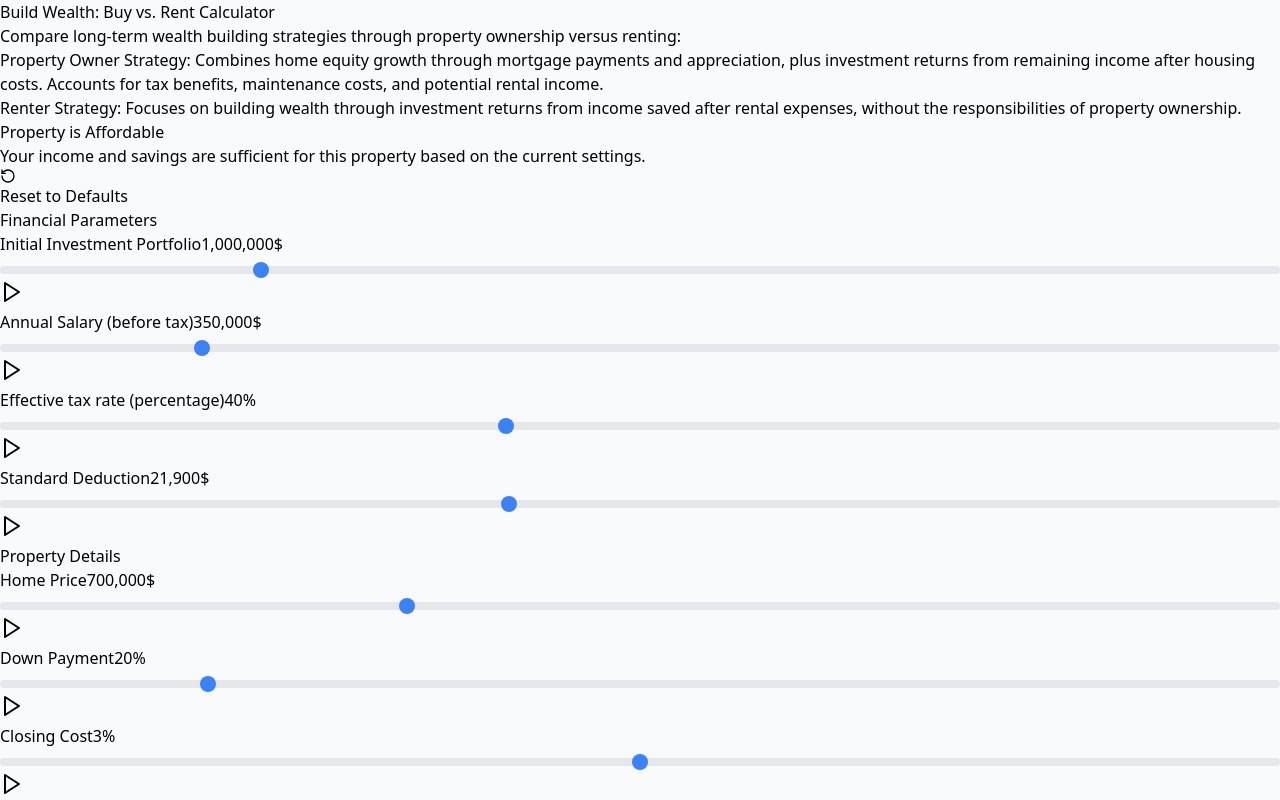
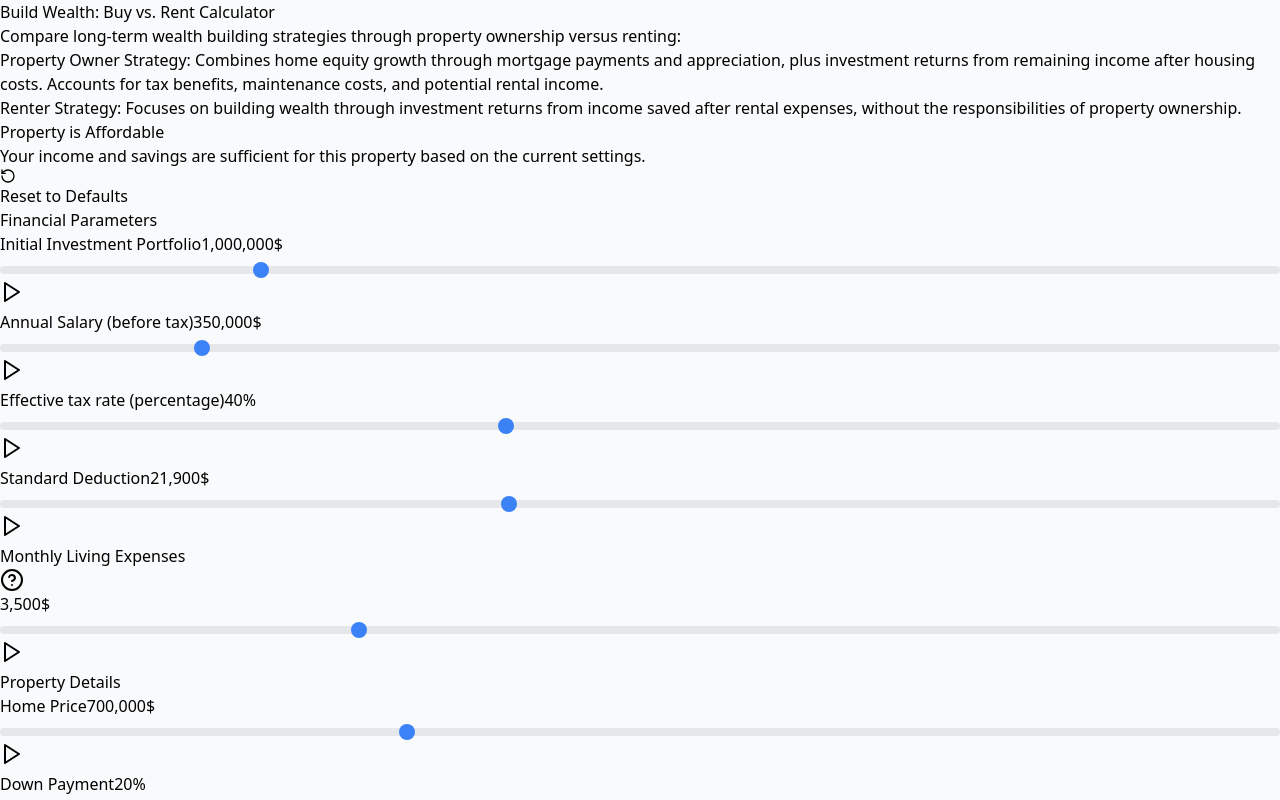
Before and after one commit to MaksimDan/housing-calculator, a React (Vite) app: page / in a window 1280 px wide. Shown: the top 800 px of the page. Built offline with nearby package versions, Linux system fonts and the light colour scheme.

Commit message:
add misc expenses lever

```diff
--- a/src/HousingCalculator.tsx
+++ b/src/HousingCalculator.tsx
@@ -37,6 +37,7 @@ const HousingCalculator = () => {
   const [effectiveTaxRate, setEffectiveTaxRate] = usePersistedState('housing-taxRate', 40);
   const [standardDeduction, setStandardDeduction] = usePersistedState('housing-standardDeduction', 21900);
   const [initialInvestment, setInitialInvestment] = usePersistedState('housing-initialInvestment', 1000000);
+  const [monthlyMiscExpenses, setMonthlyMiscExpenses] = usePersistedState('housing-miscExpenses', 3500);
 
   // Property Details - Inputs that affect purchase costs and ongoing expenses
   const [homePrice, setHomePrice] = usePersistedState('housing-homePrice', 700000);
@@ -87,6 +88,7 @@ const HousingCalculator = () => {
     setEffectiveTaxRate(40);
     setStandardDeduction(21900);
     setInitialInvestment(1000000);
+    setMonthlyMiscExpenses(3500);
     setHomePrice(700000);
     setDownPaymentPercent(20);
     setEffectiveMortgageRate(6.5);
@@ -195,10 +197,13 @@ const HousingCalculator = () => {
       monthlyPropertyUtilities +
       monthlyHOAFee;
 
-    if (initialTotalMonthlyHousingCosts > initialMonthlyTakeHome) {
+    const initialTotalMonthlyExpenses = initialTotalMonthlyHousingCosts + monthlyMiscExpenses;
+
+    if (initialTotalMonthlyExpenses > initialMonthlyTakeHome) {
       return {
-        error: "Monthly housing costs exceed monthly take-home pay",
+        error: "Monthly housing costs and living expenses exceed monthly take-home pay",
         monthlyHousingCosts: initialTotalMonthlyHousingCosts,
+        monthlyMiscExpenses: monthlyMiscExpenses,
         monthlyTakeHome: initialMonthlyTakeHome
       };
     }
@@ -259,18 +264,19 @@ const HousingCalculator = () => {
         yearlyPrincipalPaid: Math.round(mortgageBreakdown.yearlyPrincipalPaid),
         yearlyInterestPaid: Math.round(mortgageBreakdown.yearlyInterestPaid),
         monthlyPayment: Math.round(netMonthlyHomeownerCosts),
-        availableMonthlyInvestment: Math.round(monthlyTakeHome - netMonthlyHomeownerCosts),
+        availableMonthlyInvestment: Math.round(monthlyTakeHome - netMonthlyHomeownerCosts - monthlyMiscExpenses),
         monthlyRent: Math.round(currentMonthlyRent),
         annualRentCosts: Math.round(totalMonthlyRenterCosts * 12),
         monthlyRentalIncome: Math.round(currentMonthlyRentalIncome),
         yearlyTaxSavings: Math.round(yearlyTaxSavings),
+        monthlyMiscExpenses: Math.round(monthlyMiscExpenses),
       });
 
       if (year > 0) {
         currentAnnualSalary *= 1 + salaryGrowthRate / 100;
 
-        const monthlyAvailableForBuyerInvestment = monthlyTakeHome - netMonthlyHomeownerCosts;
-        const monthlyAvailableForRenterInvestment = monthlyTakeHome - totalMonthlyRenterCosts;
+        const monthlyAvailableForBuyerInvestment = monthlyTakeHome - netMonthlyHomeownerCosts - monthlyMiscExpenses;
+        const monthlyAvailableForRenterInvestment = monthlyTakeHome - totalMonthlyRenterCosts - monthlyMiscExpenses;
 
         const yearlyHomeownerInvestment = Math.max(0, monthlyAvailableForBuyerInvestment) * 12;
         const yearlyRenterInvestment = Math.max(0, monthlyAvailableForRenterInvestment) * 12;
@@ -311,7 +317,7 @@ const HousingCalculator = () => {
     annualSalaryBeforeTax, effectiveTaxRate,
     standardDeduction, monthlyRentalIncome, movingCostBuying,
     rentDeposit, PMIRate, annualMaintenanceRate, monthlyQualityOfLife,
-    mortgageYears, movingCostRenting, monthlyHOAFee, monthlyHomeInsurance
+    mortgageYears, movingCostRenting, monthlyHOAFee, monthlyHomeInsurance, monthlyMiscExpenses
   ]);
 
   const isValidProjectionData = (data) => Array.isArray(data) && !data.error;
@@ -402,6 +408,25 @@ const HousingCalculator = () => {
               onChange={setStandardDeduction}
               min={10000}
               max={40000}
+              step={100}
+              suffix="$"
+            />
+            <AnimatedInput
+              label={
+                <div className="flex items-center gap-1">
+                  Monthly Living Expenses
+                  <div
+                    className="text-gray-400 hover:text-gray-600 cursor-help"
+                    title="Food, clothing, entertainment, dining out, personal care, and other miscellaneous living expenses (applies to both buying and renting scenarios)"
+                  >
+                    <HelpCircle className="w-4 h-4" />
+                  </div>
+                </div>
+              }
+              value={monthlyMiscExpenses}
+              onChange={setMonthlyMiscExpenses}
+              min={1000}
+              max={10000}
               step={100}
               suffix="$"
             />
@@ -543,7 +568,7 @@ const HousingCalculator = () => {
                   Monthly Quality of Life Benefit (Subjective Inflator)
                   <div
                     className="text-gray-400 hover:text-gray-600 cursor-help"
-                    title="How much you'd be willing to pay monthly for homeownership benefits like: control over space, freedom to renovate, sense of permanence, no landlord, community belonging. This will articially inflate your net worth in the buying scenario."
+                    title="How much you'd be willing to pay monthly for homeownership benefits like: control over space, freedom to renovate, sense of permanence, no landlord, community belonging. This will artificially inflate your net worth in the buying scenario."
                   >
                     <HelpCircle className="w-4 h-4" />
                   </div>
```
